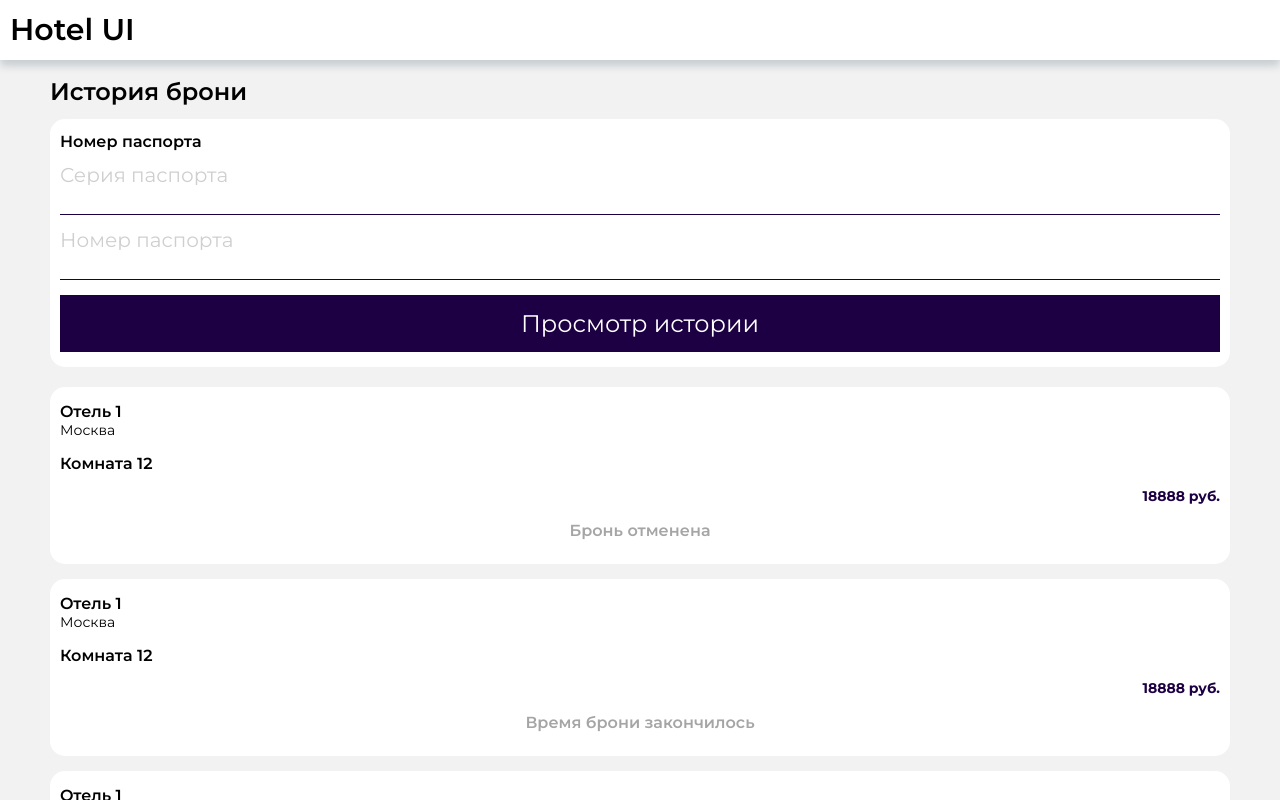
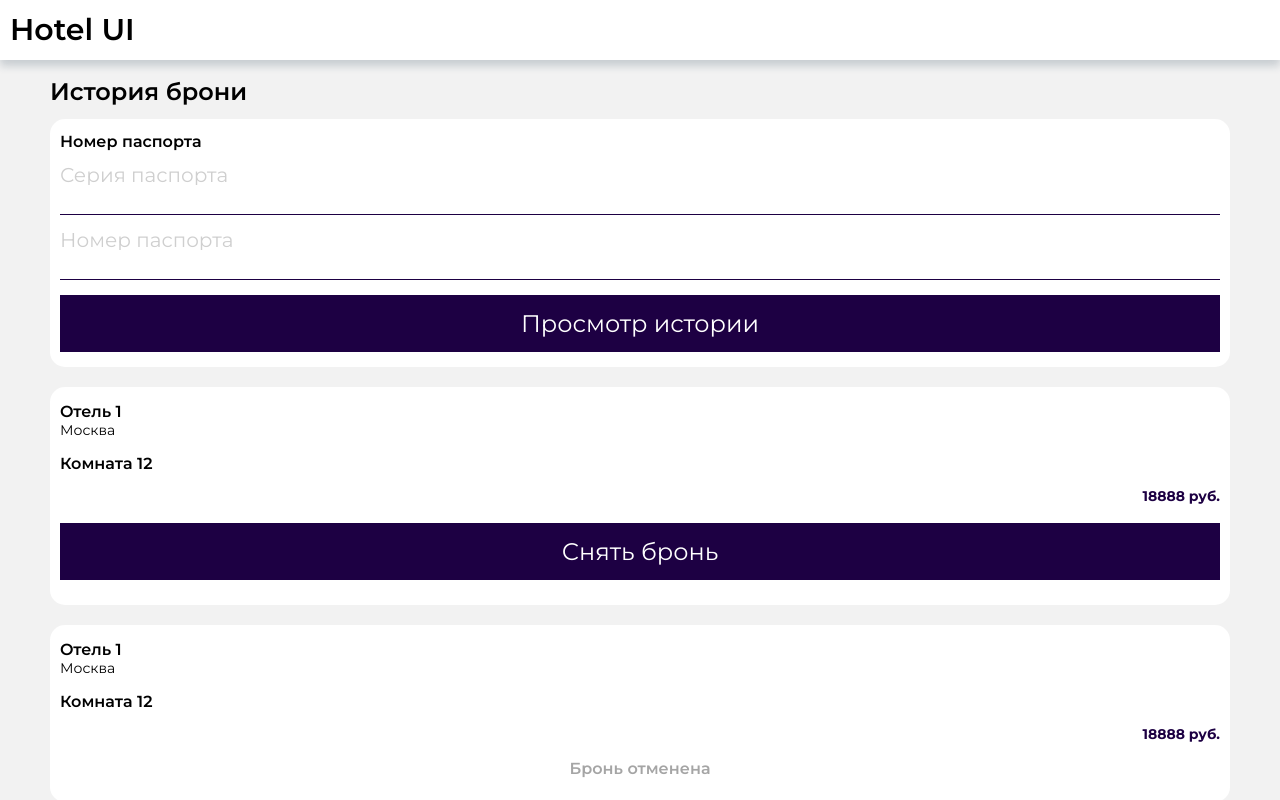
Before and after one commit to FremyXS/Hotel.UI, a React (Create React App) app in the folder hotel.ui/: page /booking-history in a window 1280 px wide. Both pictures are taken after a click on the button "Просмотр истории". Shown: the top 800 px of the page. Built offline with nearby package versions, Linux system fonts and the light colour scheme.

Commit message:
feat(BookingHistoryPage): add current booking

```diff
--- a/hotel.ui/src/mocks/bookingHistory.ts
+++ b/hotel.ui/src/mocks/bookingHistory.ts
@@ -6,7 +6,12 @@ enum BookingHistoryStatus{
     inMotion = "В действии"
 }
 
-const BookingHistoryMock: BookingHistory[] = [
+enum BookingCurrentStatus{
+    canСanceled = "Можно отменить",
+    cannotUndone = "Нельзя отменить"
+}
+
+export const BookingHistoryMock: BookingHistory[] = [
     {
         hotelId: 1,
         name: 'Отель 1',
@@ -51,6 +56,16 @@ const BookingHistoryMock: BookingHistory[] = [
             price: 18888,
         }
     }
-]
+];
 
-export default BookingHistoryMock;
+export const BookingCurrent : BookingHistory = {
+    hotelId: 1,
+        name: 'Отель 1',
+        address: 'Москва',
+        status: BookingCurrentStatus.canСanceled,
+        room: {
+            id: 1,
+            name: 'Комната 12',
+            price: 18888,
+        }
+}
--- a/hotel.ui/src/pages/booking-history-page/BookingHistoryPage.scss
+++ b/hotel.ui/src/pages/booking-history-page/BookingHistoryPage.scss
@@ -17,4 +17,8 @@
         flex-direction: column;
         row-gap: 15px;
     }
+
+    &-search{
+        margin-bottom: 20px;
+    }
 }
--- a/hotel.ui/src/pages/booking-history-page/BookingHistoryPage.tsx
+++ b/hotel.ui/src/pages/booking-history-page/BookingHistoryPage.tsx
@@ -1,10 +1,11 @@
 import React, { ChangeEvent, useState } from "react";
 
 import BookingHistorySearch from "./components/BookingHistorySearch/BookingHistorySearch";
-import './BookingHistoryPage.scss';
 import { BookingHistory } from "../../types";
 import BookingHistoryElement from "./components/BookingHistoryElement/BookingHistoryElement";
-import BookingHistoryMock from "../../mocks/bookingHistory";
+import BookingHistoryCurrent from "./components/BookingHistoryCurrent/BookingHistoryCurrent";
+import { BookingCurrent, BookingHistoryMock } from "../../mocks/bookingHistory";
+import './BookingHistoryPage.scss';
 
 function BookingHistoryPage() {
     const [passport, setPassport] = useState<{ serial: string, number: string }>({
@@ -26,6 +27,17 @@ function BookingHistoryPage() {
         setHistoryOrder(
             BookingHistoryMock || []
         )
+        setCurrentOrder(
+            BookingCurrent || null
+        )
+    }
+
+    function onClickCancelReservation(){
+        console.log('Бронь отменена')
+    }
+
+    function onClickCallCleaningService(){
+        console.log('Вызван клиниг')
     }
 
     return (
@@ -38,9 +50,14 @@ function BookingHistoryPage() {
                 passport={passport}
                 onClick={onClickSearch} />
 
+            {currentOrder &&
+                <BookingHistoryCurrent data={currentOrder}
+                onClickCancelReservation={onClickCancelReservation}
+                onClickCallCleaningService={onClickCallCleaningService} />
+            }
             <div className="booking-history-list">
                 {historyOrder && historyOrder.map((el, index) =>
-                    <BookingHistoryElement key={index} data={el}/>
+                    <BookingHistoryElement key={index} data={el} />
                 )}
             </div>
         </div>
--- /dev/null
+++ b/hotel.ui/src/pages/booking-history-page/components/BookingHistoryCurrent/BookingHistoryCurrent.scss
@@ -0,0 +1,29 @@
+.booking-history-current{
+    background: #fff;
+    border-radius: 15px;
+    padding: 15px 10px 25px;
+
+    .title {
+        font-weight: 600;
+        font-size: 16px;
+        line-height: 20px;
+    }
+
+    .subtitle {
+        font-weight: 400;
+        font-size: 14px;
+        line-height: 17px;
+    }
+
+    &__room{
+        margin-top: 15px;
+    }
+
+    &__price{
+        text-align: right;
+        font-weight: 700;
+        color: #1D0043;
+        margin-top: 15px;
+        margin-bottom: 20px;
+    }
+}
--- /dev/null
+++ b/hotel.ui/src/pages/booking-history-page/components/BookingHistoryCurrent/BookingHistoryCurrent.tsx
@@ -0,0 +1,47 @@
+import React from "react";
+
+import './BookingHistoryCurrent.scss'
+import { BookingHistory } from "../../../../types";
+import Button from "../../../../components/Button/Button";
+
+enum BookingCurrentStatus{
+    canСanceled = "Можно отменить",
+    cannotUndone = "Нельзя отменить"
+}
+
+interface IBookingHistoryCurrent {
+    data: BookingHistory,
+    onClickCancelReservation: () => void,
+    onClickCallCleaningService: () => void
+}
+
+function BookingHistoryCurrent({ data, onClickCancelReservation, onClickCallCleaningService}: IBookingHistoryCurrent) {
+    return (
+        <div className="booking-history-current">
+            <div className="booking-history-current__name title">
+                {data.name}
+            </div>
+            <div className="booking-history-current__address subtitle">
+                {data.address}
+            </div>
+            <div className="booking-history-current__room title">
+                {data.room.name}
+            </div>
+            <div className="booking-history-current__price">
+                {`${data.room.price} руб.`}
+            </div>
+            {data.status === BookingCurrentStatus.cannotUndone &&
+                <Button type="button" onClick={onClickCallCleaningService}>
+                    Вызвать клининг
+                </Button>
+            }
+            {data.status === BookingCurrentStatus.canСanceled &&
+                <Button type="button" onClick={onClickCancelReservation}>
+                    Снять бронь
+                </Button>
+            }
+        </div>
+    )
+}
+
+export default BookingHistoryCurrent;
```
